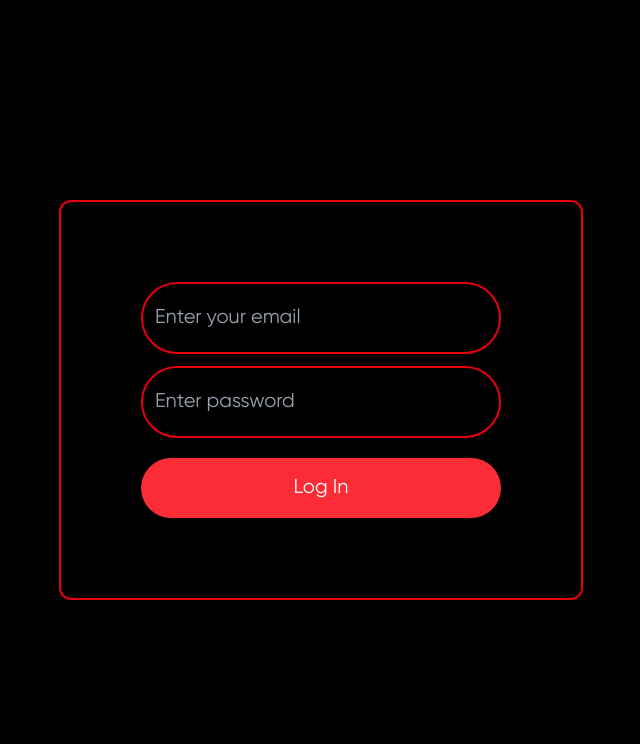
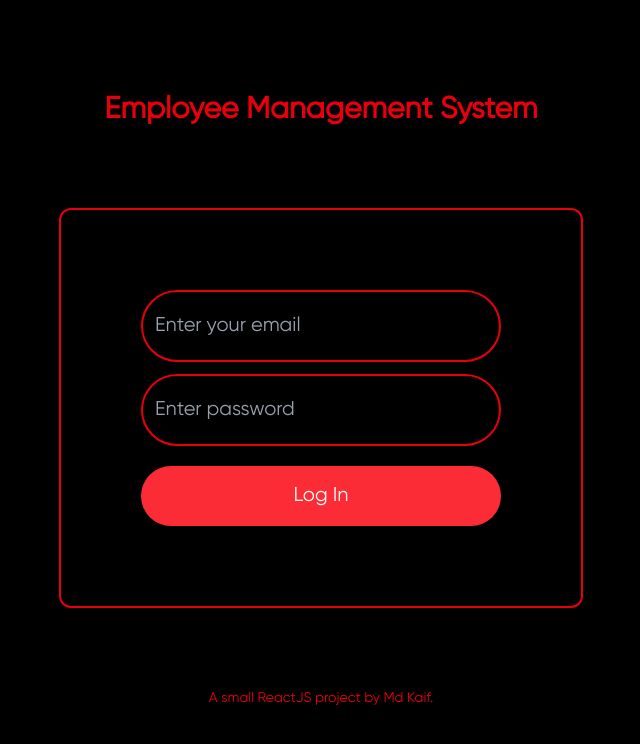
Before and after one commit to LordAizen1/ems, a React (Vite) app: page / in a window 1280 px wide. Shown: the top 744 px of the page, without its empty margins (319-959 px from the left). Built offline with nearby package versions, Linux system fonts and the light colour scheme.

Commit message:
site name

```diff
--- a/src/components/Auth/Login.jsx
+++ b/src/components/Auth/Login.jsx
@@ -12,7 +12,12 @@ const Login = ({ handleLogin }) => {
   };
 
   return (
-    <div className='flex h-screen w-screen items-center justify-center'>
+    <div className='flex flex-col h-screen w-screen items-center justify-center'>
+      <div className='font-bold !text-red-600 text-3xl mb-20'>
+        Employee Management System
+      </div>
+
+      {/* Login Box */}
       <div className='border-2 rounded-xl border-red-600 p-20'>
         <form onSubmit={submitHandler} className='flex flex-col w-90 items-center justify-center'>
           <input
@@ -31,10 +36,13 @@ const Login = ({ handleLogin }) => {
             type="password"
             placeholder='Enter password'
           />
-          <button className='rounded-full px-4 py-4 text-xl text-white bg-red-500 placeholder:text-white w-full mt-5'>
+          <button className='rounded-full px-4 py-4 text-xl text-white bg-red-500 placeholder:text-white w-full mt-5 hover:bg-red-900'>
             Log In
           </button>
         </form>
+      </div>
+      <div className='font-light !text-red-600 text-sm mt-20'>
+        A small ReactJS project by Md Kaif.
       </div>
     </div>
   );
```
